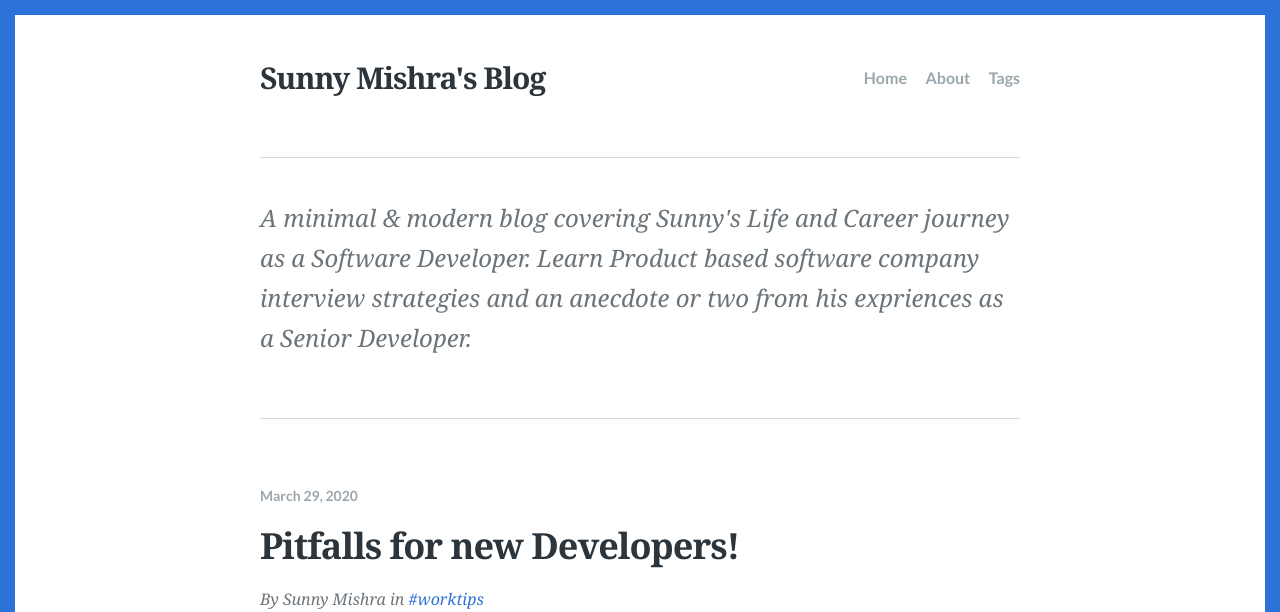
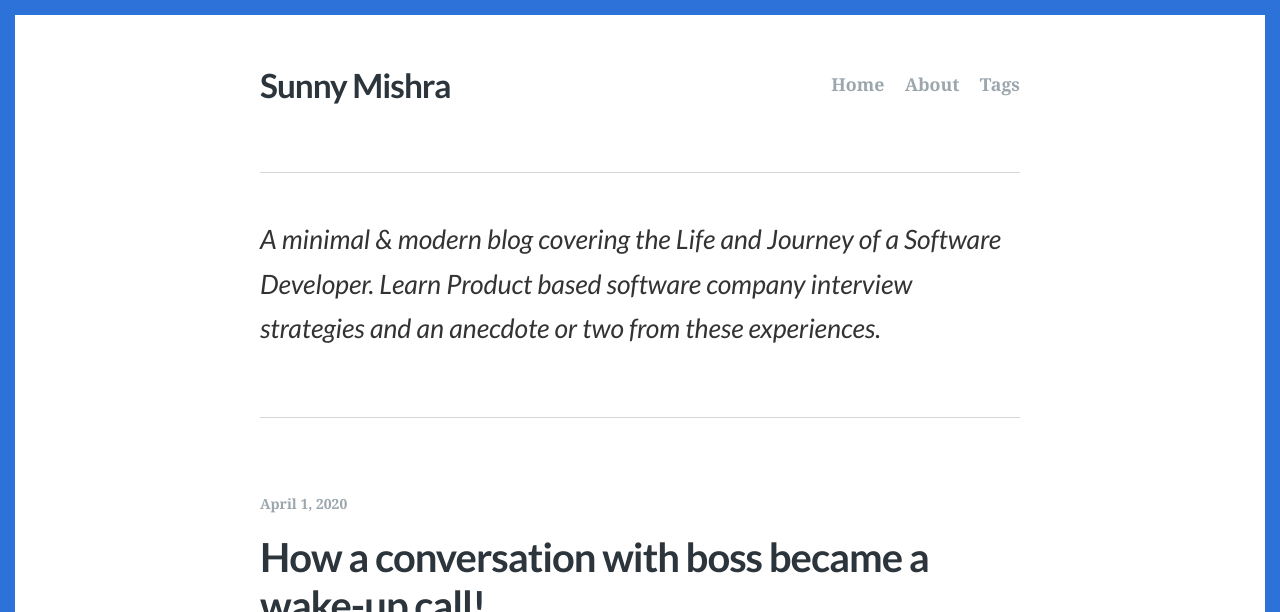
Before and after one commit to sunnymishra/blog, a Jekyll site: the page built from index.html, in a window 1280 px wide, cut to the strip 0-612 px from the top of the page. Built offline with Jekyll 4.4.1, drawn with Linux system fonts in a browser that asks for light colours; some web fonts are replaced; the list of posts is cut into pages by our own code; some of the changed text lies outside the part shown.

Commit message:
New Post + Font size and Font color changed for the Site

```diff
--- a/_config.yml
+++ b/_config.yml
@@ -9,12 +9,12 @@
 lang: en-US
 
 # Site title
-title: "Sunny Mishra's Blog"
+title: "Sunny Mishra"
 
 # A description of your site for meta tag, search engine results.
-description: "A minimal & modern blog covering Sunny's Life and Career journey
-as a Software Developer. Learn Product based software company interview strategies and
-an anecdote or two from his expriences as a Senior Developer."
+description: "A minimal & modern blog covering the Life and Journey
+of a Software Developer. Learn Product based software company interview strategies and
+an anecdote or two from these experiences."
 
 # The subpath of your site, e.g. /blog, for generating urls.
 baseurl: #"/blog"
@@ -73,3 +73,10 @@ markdown: kramdown
 sass:
   sass_dir: _sass
   style: compressed
+
+defaults:
+  -
+    scope:
+      path: "assets/**/*.pdf"
+    values:
+      sitemap: false
--- a/_data/author.json
+++ b/_data/author.json
@@ -1,6 +1,6 @@
 {
   "name": "Sunny Mishra",
-  "bio": "Sunny is a senior developer with a decade of experience working on Backend architecture. In his freetime he is a storyteller and a youtuber.",
+  "bio": "Sunny is a senior developer with a decade of experience working on Backend architecture. In his freetime he is a storyteller and a YouTuber.",
   "url": "http://sunnymishra.com",
   "location": "Bangalore, India",
   "image": "images/author.png",
--- a/_sass/_reset.scss
+++ b/_sass/_reset.scss
@@ -34,7 +34,7 @@ template {
 }
 
 html {
-  font-size: 112.5%;
+  font-size: 125.0%;
   -ms-text-size-adjust: 100%;
   -webkit-text-size-adjust: 100%;
   min-height: 100%;
--- a/assets/css/style.scss
+++ b/assets/css/style.scss
@@ -25,15 +25,15 @@
 
 // Font.
 $font: (
-  primary: ("Lato","Helvetica Neue",Helvetica,sans-serif),
-  secondary: ("Noto Serif",Georgia,serif)
+  primary: ("Georgia" ),
+  secondary: ("Lato","Helvetica Neue",Helvetica,sans-serif)
 );
 
 // Palette.
 {% assign accent = site.accent_color | default: '#2d72d9' %}
 $palette: (
   accent:    {{ accent }},
-  primary:   #6b747a,
+  primary:   #333333,
   secondary: #2c343c,
   meta:      #9ba6ad,
   border:    #d7d7d7,
```
Also changed, not shown: _posts/2020-04-01-how-my-boss-gave-me-a-wakeup-call.markdown (added, +61 -0 lines), README.md, images/proud-employee.jpg (added).
